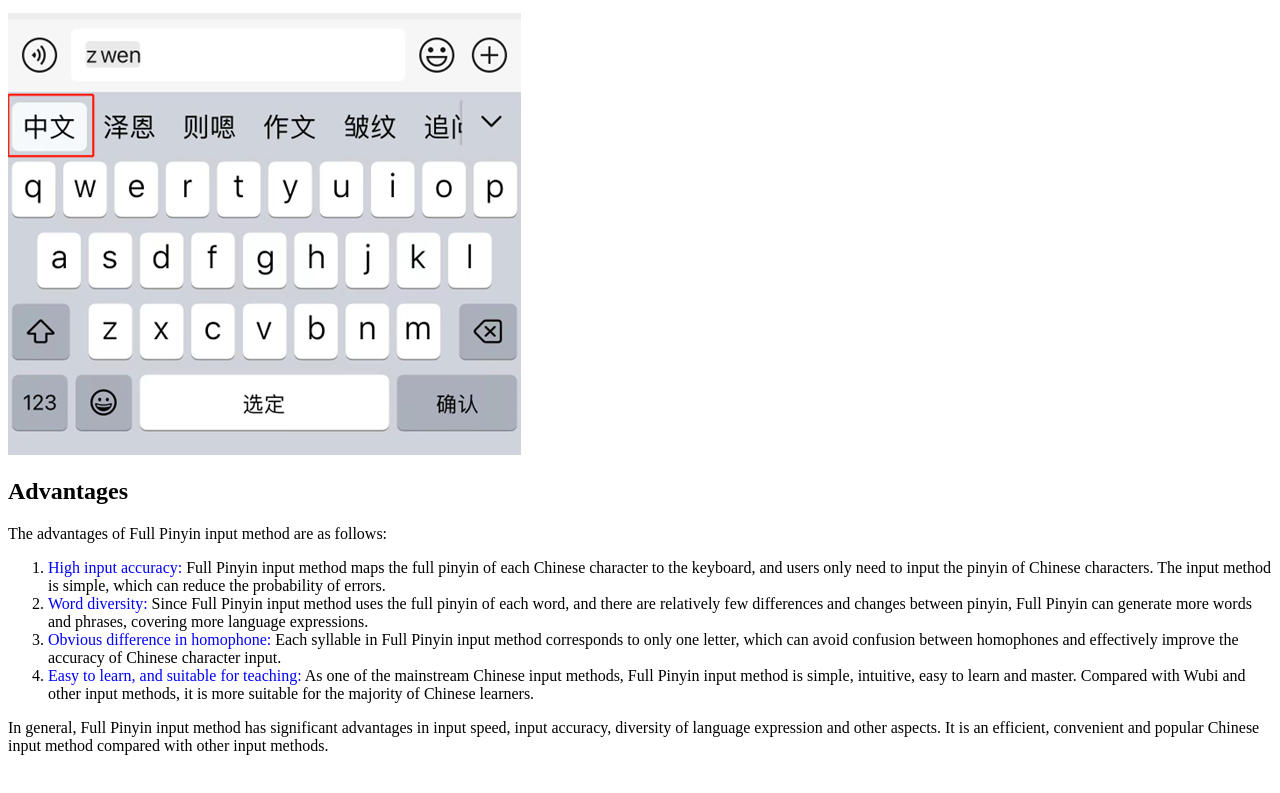
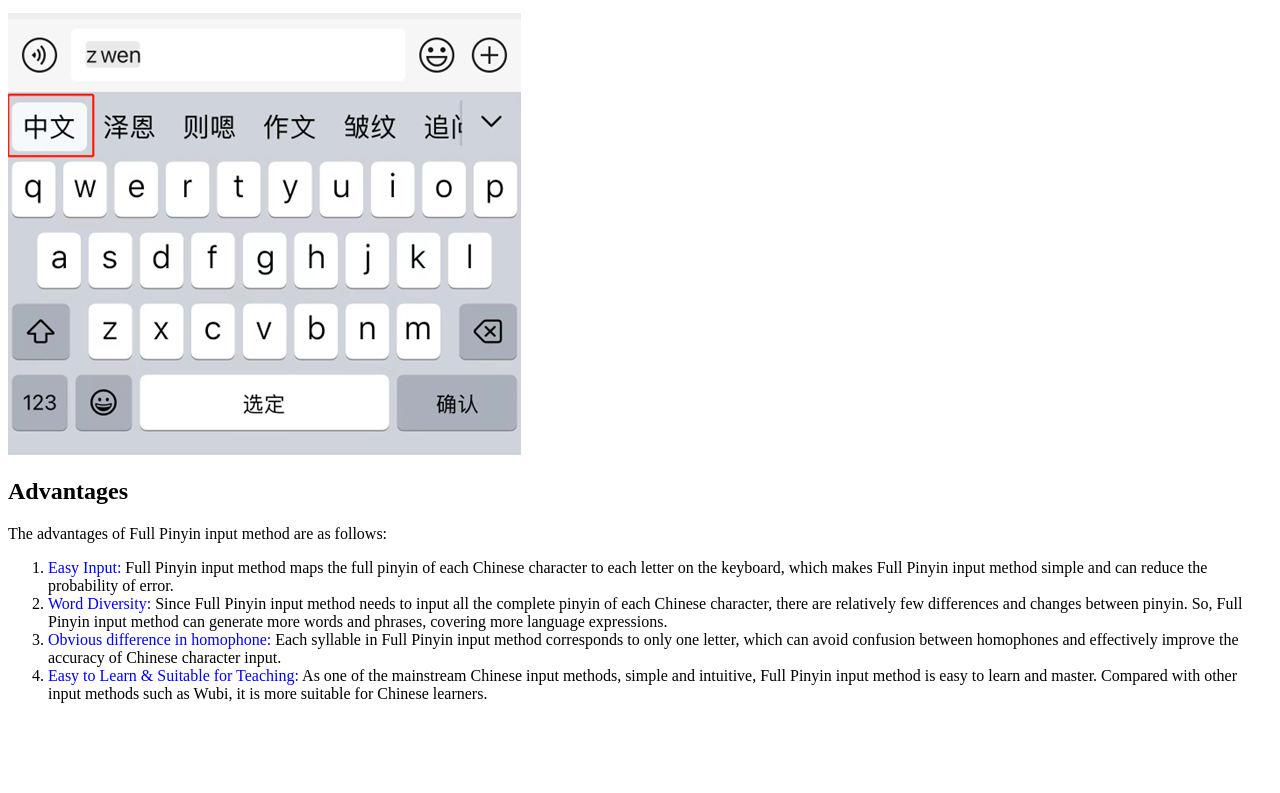
Before and after one commit to Eva22C/Eva22C.github.io, a plain HTML site: page 3.Full Pinyin.html in a window 1280 px wide. Shown: the part 1113-1906 px from the top of the page. After the commit the page ends 1858 px from the top, so only its background shows below. Drawn offline with Linux system fonts and the light colour scheme.

Commit message:
Update 3.Full Pinyin.html

```diff
--- a/3.Full Pinyin.html
+++ b/3.Full Pinyin.html
@@ -50,12 +50,11 @@
 	<h2 id="advantages">Advantages</h2>
 	<p>The advantages of Full Pinyin input method are as follows:</p>
 	<ol>
-		<li><span class="highlight">High input accuracy:</span> Full Pinyin input method maps the full pinyin of each Chinese character to the keyboard, and users only need to input the pinyin of Chinese characters. The input method is simple, which can reduce the probability of errors.</li>
-		<li><span class="highlight">Word diversity:</span> Since Full Pinyin input method uses the full pinyin of each word, and there are relatively few differences and changes between pinyin, Full Pinyin can generate more words and phrases, covering more language expressions.</li>
+		<li><span class="highlight">Easy Input:</span> Full Pinyin input method maps the full pinyin of each Chinese character to each letter on the keyboard, which makes Full Pinyin input method simple and can reduce the probability of error.</li>
+		<li><span class="highlight">Word Diversity:</span> Since Full Pinyin input method needs to input all the complete pinyin of each Chinese character, there are relatively few differences and changes between pinyin. So, Full Pinyin input method can generate more words and phrases, covering more language expressions.</li>
 		<li><span class="highlight">Obvious difference in homophone:</span> Each syllable in Full Pinyin input method corresponds to only one letter, which can avoid confusion between homophones and effectively improve the accuracy of Chinese character input.</li>
-		<li><span class="highlight">Easy to learn, and suitable for teaching:</span> As one of the mainstream Chinese input methods, Full Pinyin input method is simple, intuitive, easy to learn and master. Compared with Wubi and other input methods, it is more suitable for the majority of Chinese learners.</li>
+		<li><span class="highlight">Easy to Learn & Suitable for Teaching:</span> As one of the mainstream Chinese input methods, simple and intuitive, Full Pinyin input method is easy to learn and master. Compared with other input methods such as Wubi, it is more suitable for Chinese learners.</li>
 	</ol>
-	<p>In general, Full Pinyin input method has significant advantages in input speed, input accuracy, diversity of language expression and other aspects. It is an efficient, convenient and popular Chinese input method compared with other input methods.</p>
 	<br/>
 	<div id="footer">
     	CS1102-Course Projext-Group8(AN Ziyue+CAO Ziyan+LIN Zerong+YANG Keyan) &copy; 2022/2023 SemesterB
```
